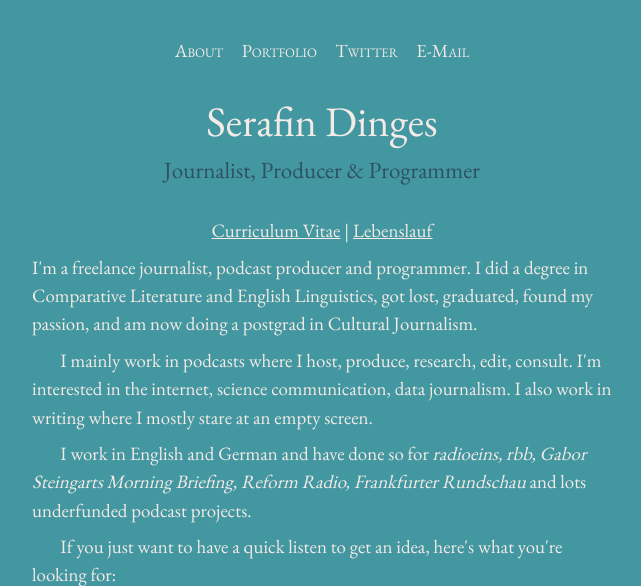
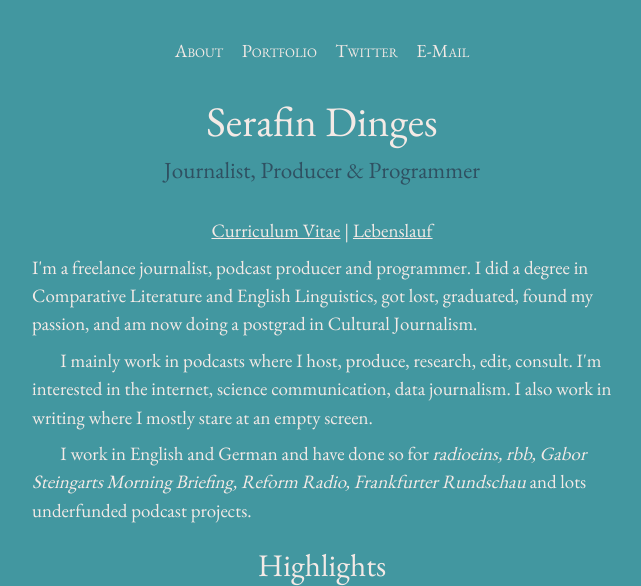
Before and after one commit to SerafinDinges/serafindinges.com, a Jekyll site: the page built from index.html, in a window 1280 px wide, cut to the strip 0-586 px from the top of the page. Shown: the whole strip, without its empty margins (318-959 px from the left). Built offline with Jekyll 4.4.1, drawn with Linux system fonts in a browser that asks for light colours; the list of posts is cut into pages by our own code.

Commit message:
Update _config.yml

```diff
--- a/_config.yml
+++ b/_config.yml
@@ -30,8 +30,8 @@ description: >-
     </p><p>
     I work in English and German and have done so for <em>radioeins, rbb, Gabor Steingarts Morning Briefing, Reform Radio, Frankfurter Rundschau</em> and lots underfunded podcast projects.
     </p>
+    <h3>Highlights</h3>
     <p>
-      If you just want to have a quick listen to get an idea, here's what you're looking for:
       <iframe width=100% height=166 scrolling=no frameborder=no allow=autoplay src=https://w.soundcloud.com/player/?url=https%3A//api.soundcloud.com/tracks/618632376&color=%23645f54&auto_play=false&hide_related=true&show_comments=false&show_user=true&show_reposts=false&show_teaser=false></iframe>
       <br />
       <a href=https://www.vogue.de/lifestyle/artikel/mehr-davon-olympia-bukkakis target=_blank>
```
